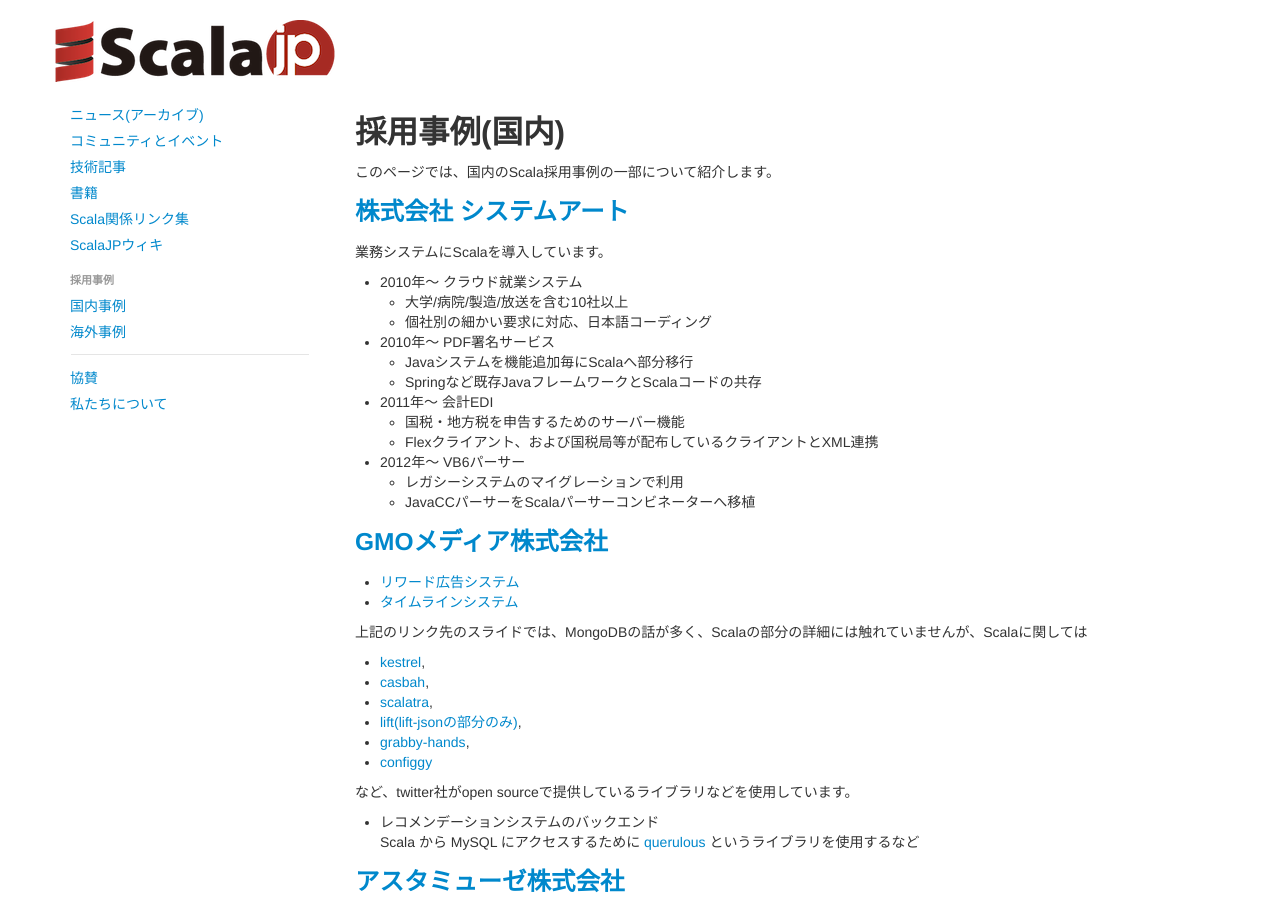
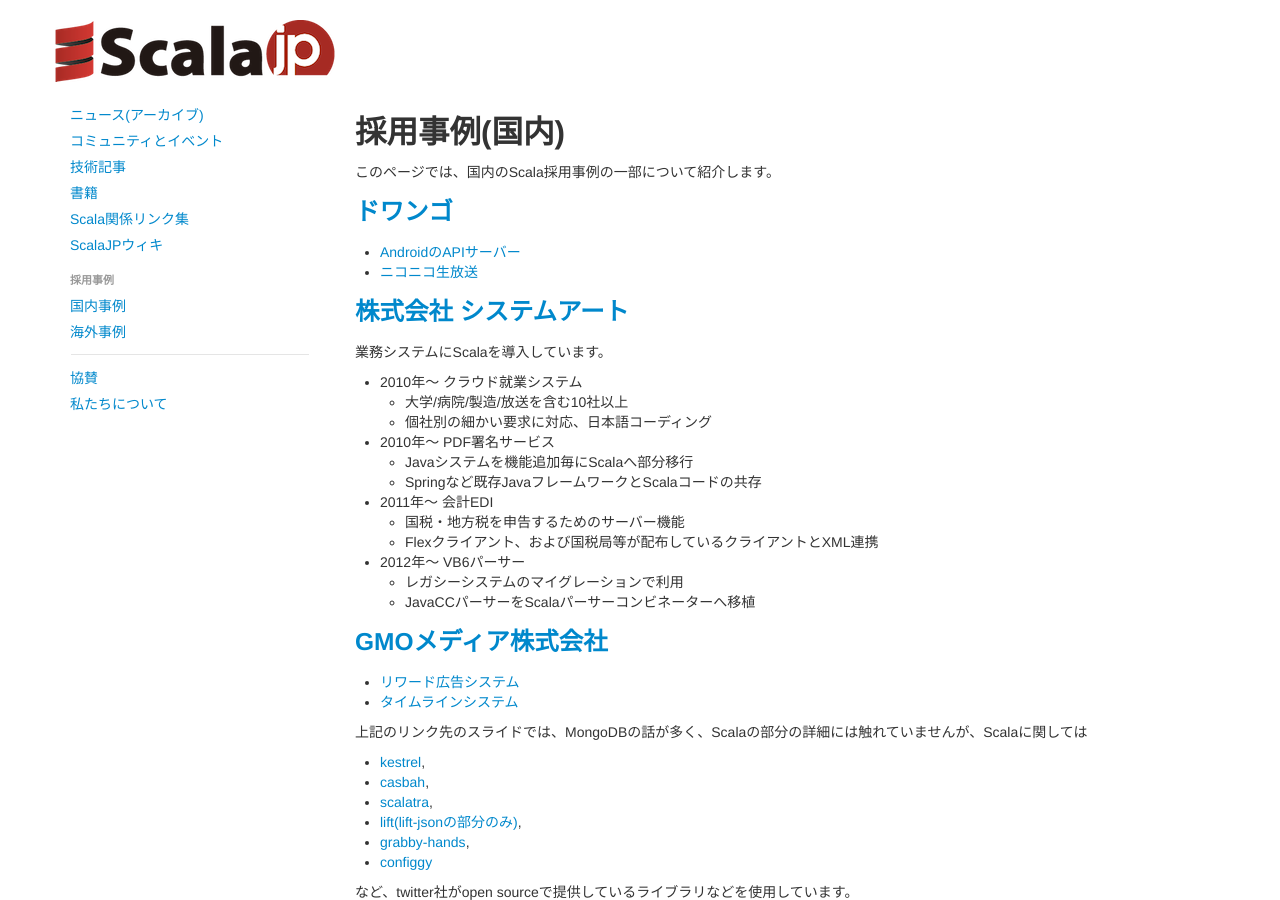
Before and after one commit to scalajp/scalajp, a Jekyll site: the page built from scala-cases-in-japan.md, in a window 1280 px wide and 900 px high. Built offline with Jekyll 4.4.1, drawn with Linux system fonts in a browser that asks for light colours; nearby versions of some CDN libraries; Markdown is read by kramdown in place of the engine named in the settings; comment, search, counter and statistics services are not loaded.

Commit message:
ドワンゴの事例追加

```diff
--- a/scala-cases-in-japan.md
+++ b/scala-cases-in-japan.md
@@ -7,6 +7,11 @@
 ## 採用事例(国内)
 
 このページでは、国内のScala採用事例の一部について紹介します。
+
+### [ドワンゴ](http://info.dwango.co.jp/)
+
+* [AndroidのAPIサーバー](http://www.slideshare.net/SatoshiGoto/scalaandroid-16921765)
+* [ニコニコ生放送](http://www.slideshare.net/sifue/developers-summit-2014-play2scalaweb)
 
 ### [株式会社 システムアート](http://www.sysart.jp/)
 
```
